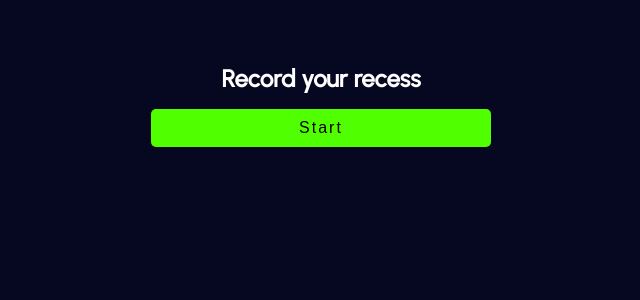
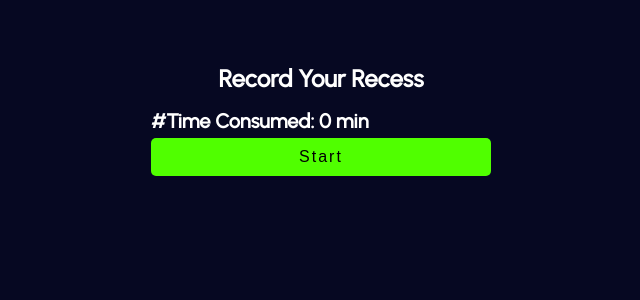
Before and after one commit to githubraam/recess-bookmark, a React (Create React App) app: page / in a window 1280 px wide. Shown: the top 300 px of the page, without its empty margins (319-959 px from the left). Built offline with nearby package versions, Linux system fonts and the light colour scheme.

Commit message:
total recess count added

```diff
--- a/src/components/time-bookmark2/Bookmark.js
+++ b/src/components/time-bookmark2/Bookmark.js
@@ -1,5 +1,6 @@
 import React, { useState, useEffect } from "react";
 import "./style.css";
+import Total from "./Total";
 
 const parseTimes = () =>{
 	if (localStorage.getItem('localTime')) {
@@ -25,7 +26,7 @@ const Bookmark = () =>{
 	const [times,setTimes] = useState(parseTimes);
 	const [startTimeId,setStartTimeId] = useState(getLocalStartId);
 	const [delWarningMsg,setDelWarningMsg] = useState(false);
-	const [totalMin,setTotalMin] = useState([]);
+	const [totalMin,setTotalMin] = useState();
 
 
 	const startRecess = () =>{
@@ -40,6 +41,7 @@ const Bookmark = () =>{
 				{hr: ''},
 				{min: ''}
 			],
+			total: ''
 		}
 
 
@@ -56,8 +58,26 @@ const Bookmark = () =>{
 	const stopRecess = () =>{
 		const update = times.map((time)=>{
 			if (parseInt(time.id) == parseInt(startTimeId)) {
+				let recessMin;
+				let ehr = new Date().getHours().toString();
+				let emin = new Date().getMinutes().toString();
 
-				return {...time, end: [{hr:new Date().getHours().toString()},{min:new Date().getMinutes().toString()}]}
+
+
+				times.map((time)=>{
+					let minDiff = (emin - time.start[1].min);
+					let hoursDiff = 0;
+
+					if (minDiff<59){
+						hoursDiff = (ehr - time.start[0].hr)*60
+					}
+
+					recessMin =  hoursDiff  + (emin - time.start[1].min);
+				})
+
+
+
+				return {...time, end: [{hr:ehr},{min:emin}], total:recessMin}
 			}
 			else{
 				return time;
@@ -92,20 +112,8 @@ const Bookmark = () =>{
 	}
 
 
-
-	return (
-		<div className="container">
-		<h2 className="title">Record your recess</h2>
-
-			<p style={{color: 'white'}}>
-			</p>
-			<div className="btn-group">
-
-				{ startTimeId=='' ? <button className="btn add" onClick={startRecess}>Start</button> : <button className="btn stop" onClick={stopRecess}>Stop</button>}
-			</div>
-
-			{/* <div className="timeCounter">{parseInt(startSec/60)}<span className="sec">{startSec}s</span></div> */}
-
+	const TimeList = () =>{
+		return(
 			<ul className="timeList">
 				{
 					times.map((time)=>{
@@ -117,7 +125,6 @@ const Bookmark = () =>{
 						}
 
 						let recessMin =  hoursDiff  + (time.end[1].min - time.start[1].min);
-
 
 						return (
 							<>
@@ -136,6 +143,25 @@ const Bookmark = () =>{
 
 				}
 			</ul>
+		)
+	}
+
+
+	return (
+		<div className="container">
+		<h2 className="title">Record Your Recess</h2>
+		<Total data={times} />
+
+			<p style={{color: 'white'}}>
+			</p>
+			<div className="btn-group">
+
+				{ startTimeId=='' ? <button className="btn add" onClick={startRecess}>Start</button> : <button className="btn stop" onClick={stopRecess}>Stop</button>}
+			</div>
+
+			{/* <div className="timeCounter">{parseInt(startSec/60)}<span className="sec">{startSec}s</span></div> */}
+
+			<TimeList />
 			{
 				delWarningMsg &&
 				<div className="alert">
--- /dev/null
+++ b/src/components/time-bookmark2/Total.js
@@ -0,0 +1,17 @@
+import { useEffect } from "react";
+
+const Total = ({data}) =>{
+
+    useEffect(()=>{
+        //console.log(data);
+    },[data])
+
+    let timeOutput = 0;
+    data.map((time)=>{
+        timeOutput = timeOutput + time.total;
+    })
+
+    return(<h1 className="total">#Time Consumed: {timeOutput} min</h1>);
+}
+
+export default Total;
--- a/src/components/time-bookmark2/style.css
+++ b/src/components/time-bookmark2/style.css
@@ -95,3 +95,8 @@ body{
 	right: 7px;
 	font-size: 12px;
 }
+.total{
+	color: #fff;
+	margin-bottom: 5px;
+	font-size: 20px;
+}
```
Lines whose indentation alone changed are shown as unchanged.
